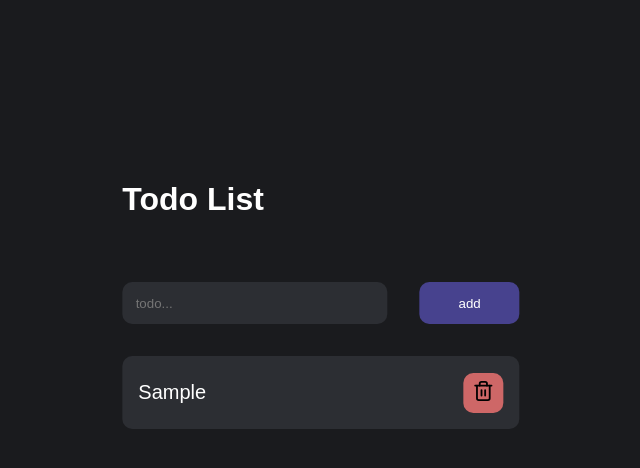
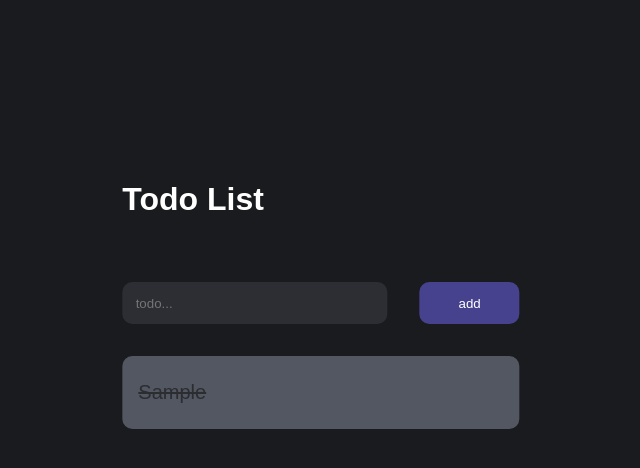
Before and after one commit to fabianbandini/todo-app-tutorial, a Next.js app: page / in a window 1280 px wide. Both pictures are taken after typing "Sample" into the empty fields and a click on the button "add". Shown: the top 468 px of the page, without its empty margins (319-959 px from the left). Built offline with nearby package versions, Linux system fonts and the light colour scheme.

Commit message:
impl way to mark a todo done

```diff
--- a/components/TodoItem.js
+++ b/components/TodoItem.js
@@ -10,7 +10,7 @@ export default function TodoItem({title, id, handleClickRemove}) {
     }
 
     return (
-        <div onClick={markDone} className={styles.container}>
+        <div onClick={markDone} className={done? styles.container : styles.doneContainer}>
             <h2>{title}</h2>
             <button onClick={() => handleClickRemove(id)}><Image src={"/trashicon.svg"} width={20} height={20}/>
             </button>
--- a/components/todoitem.module.scss
+++ b/components/todoitem.module.scss
@@ -20,3 +20,23 @@
     border-radius: 10px;
   }
 }
+
+.doneContainer {
+  background: #535761;
+  border-radius: 10px;
+  display: flex;
+  justify-content: space-between;
+  padding: 0.5em 1em 0.5em 1em;
+  align-items: center;
+
+  h2 {
+    color: #2b2d31;
+    text-decoration: line-through;
+    font-size: 20px;
+    font-weight: lighter;
+  }
+
+  button {
+    display:none;
+  }
+}
```
